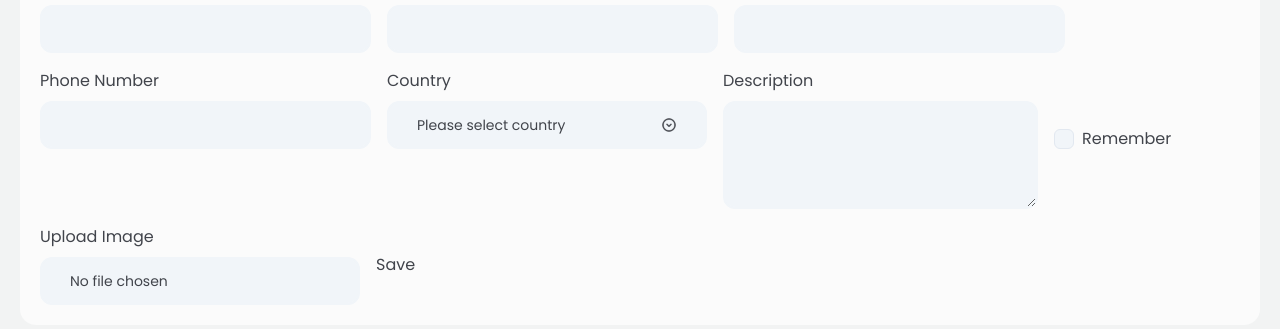
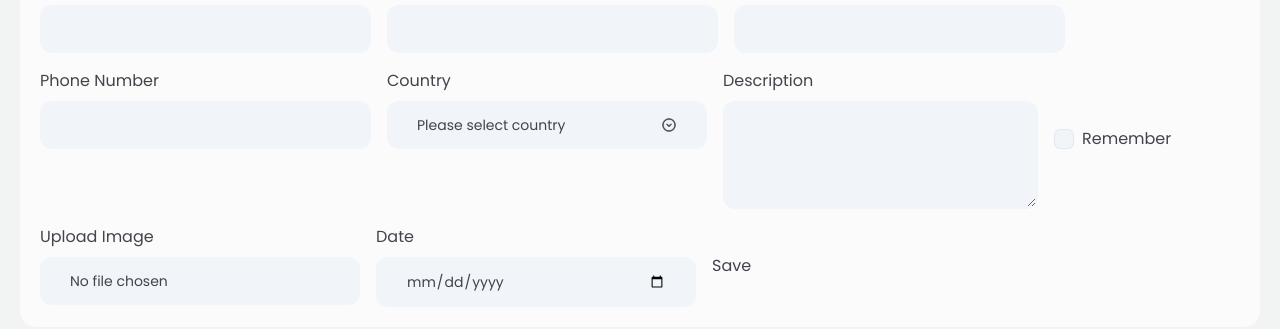
Before and after one commit to DimasPondra/dashboard-tailwind-v2, a website: page form.html in a window 1280 px wide. Shown: the part 223-552 px from the top of the page. Drawn offline with Linux system fonts and the light colour scheme.

Commit message:
:sparkles: create input date for form component

```diff
--- a/form.html
+++ b/form.html
@@ -154,6 +154,16 @@
                             />
                         </div>
 
+                        <div class="form-group">
+                            <label for="date" class="title">Date</label>
+
+                            <input
+                                type="date"
+                                name="date"
+                                class="form-base form-input text-wrap w-80"
+                            />
+                        </div>
+
                         <button type="submit" id="save-button">Save</button>
                     </div>
                 </form>
```
